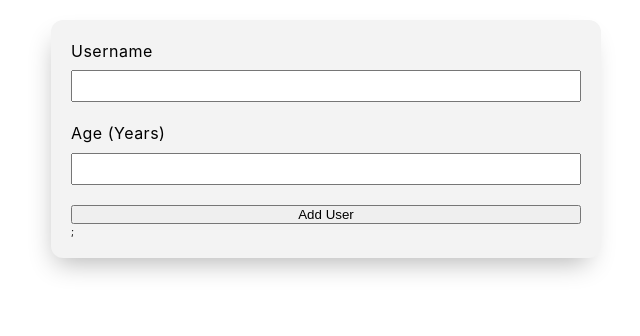
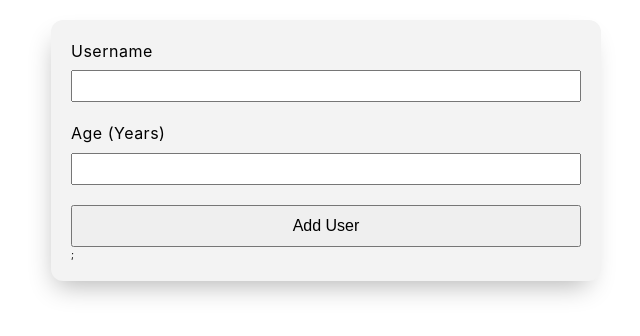
Before and after one commit to erfaneslami/usersApp, a React (Create React App) app: page / in a window 1280 px wide. Shown: the top 336 px of the page, without its empty margins (314-954 px from the left). Built offline with nearby package versions, Linux system fonts and the light colour scheme.

Commit message:
add Button component

```diff
--- /dev/null
+++ b/src/Components/Button.js
@@ -0,0 +1,12 @@
+import styles from "./Button.module.scss";
+
+const Button = (props) => {
+  const classes = `${styles.button}  ${props.className}`;
+  return (
+    <button className={classes} type={props.type}>
+      {props.children}
+    </button>
+  );
+};
+
+export default Button;
--- /dev/null
+++ b/src/Components/Button.module.scss
@@ -0,0 +1,5 @@
+.button {
+  padding: 1rem 1.5rem;
+  font-size: 1.6rem;
+  font-weight: 400;
+}
--- a/src/Components/UserForm.js
+++ b/src/Components/UserForm.js
@@ -1,3 +1,4 @@
+import Button from "./Button";
 import styles from "./UserForm.module.scss";
 
 const UserForm = () => {
@@ -11,7 +12,7 @@ const UserForm = () => {
         <label>Age (Years)</label>
         <input type="number" />
       </div>
-      <button type="submit">Add User</button>
+      <Button type="submit">Add User</Button>
     </form>
   );
 };
```
